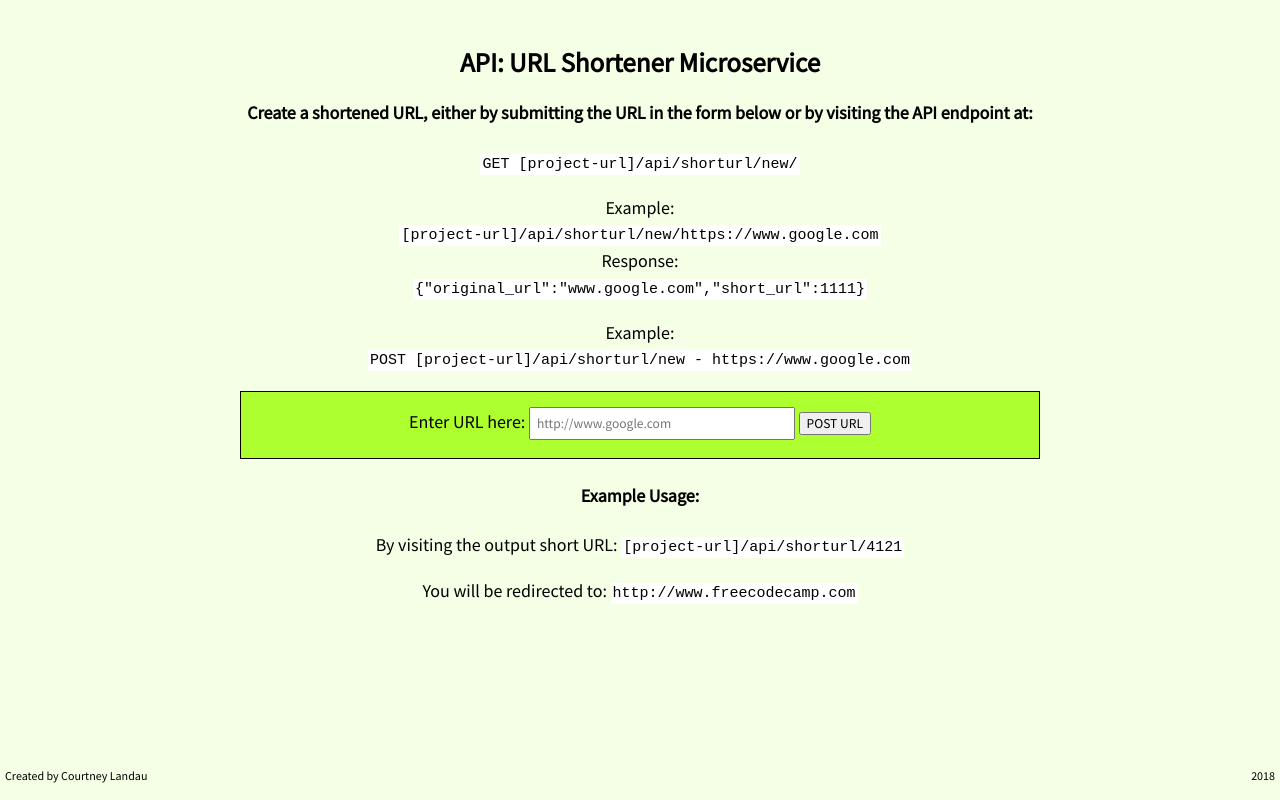
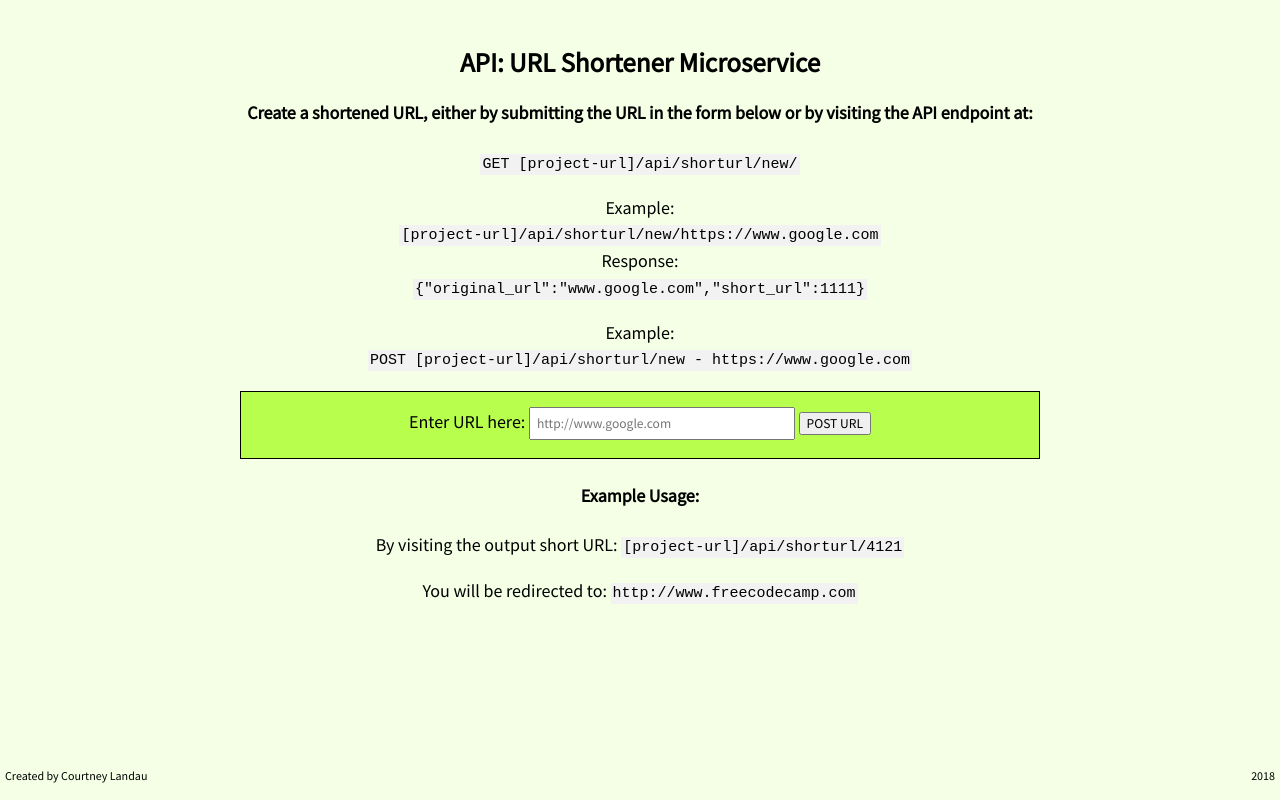
Before and after one commit to clandau/urlShortenerMicroservice, a website: page views/index.html in a window 1280 px wide. Drawn offline with Linux system fonts and the light colour scheme; files that its build step writes are made by us from their sources.

Commit message:
style changes

```diff
--- a/public/styles.css
+++ b/public/styles.css
@@ -22,11 +22,11 @@ code {
     font-size: 15px;
     padding: 2px;
     color: black;
-    background-color: #fff;
+    background-color: #f2f2f2;
   }
 
 #form-div {
-    background-color: #adff2f;
+    background-color: #b8ff4d;
     border: 1px;
     border-style: solid;
     border-color: black;
```
